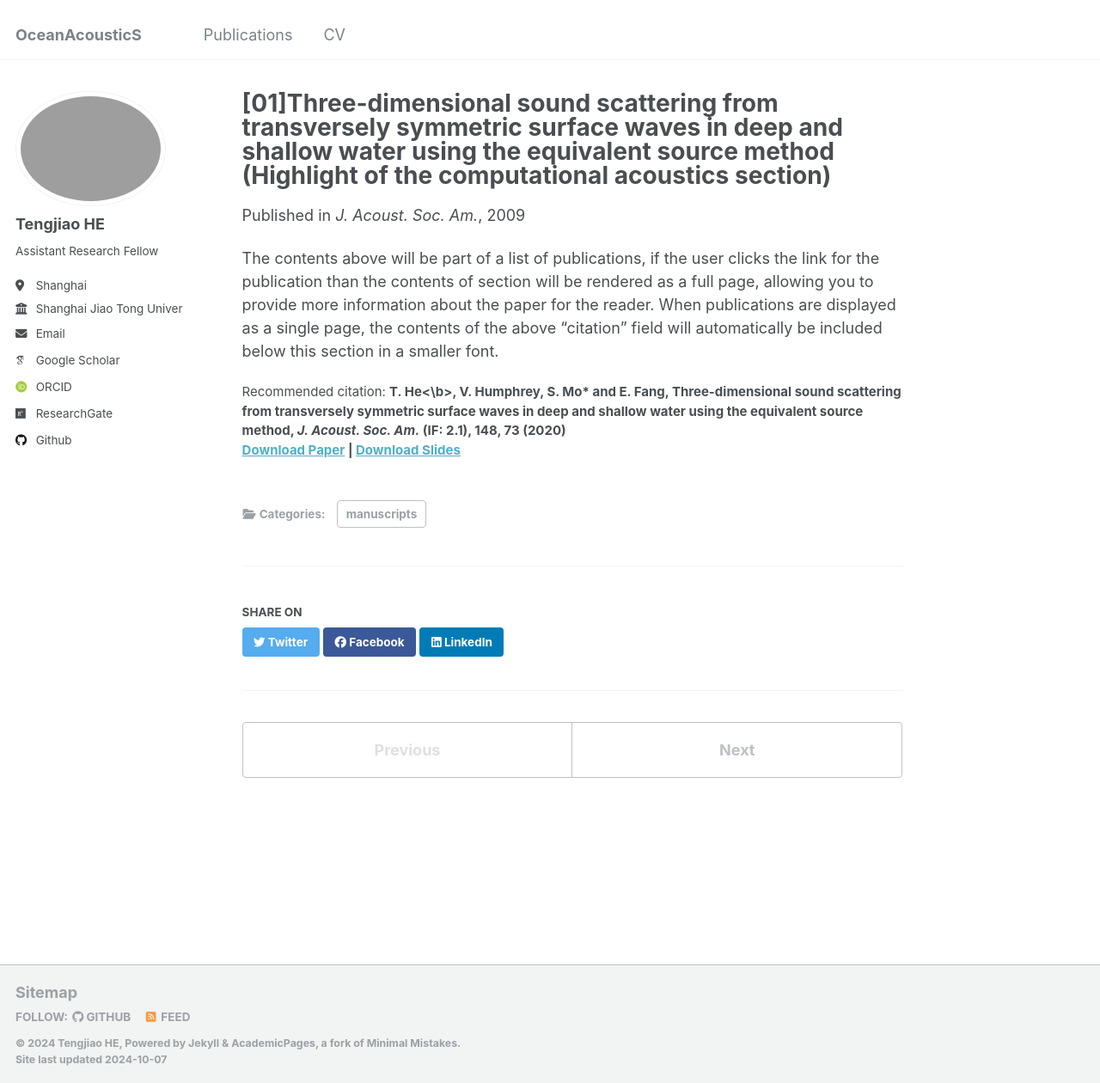
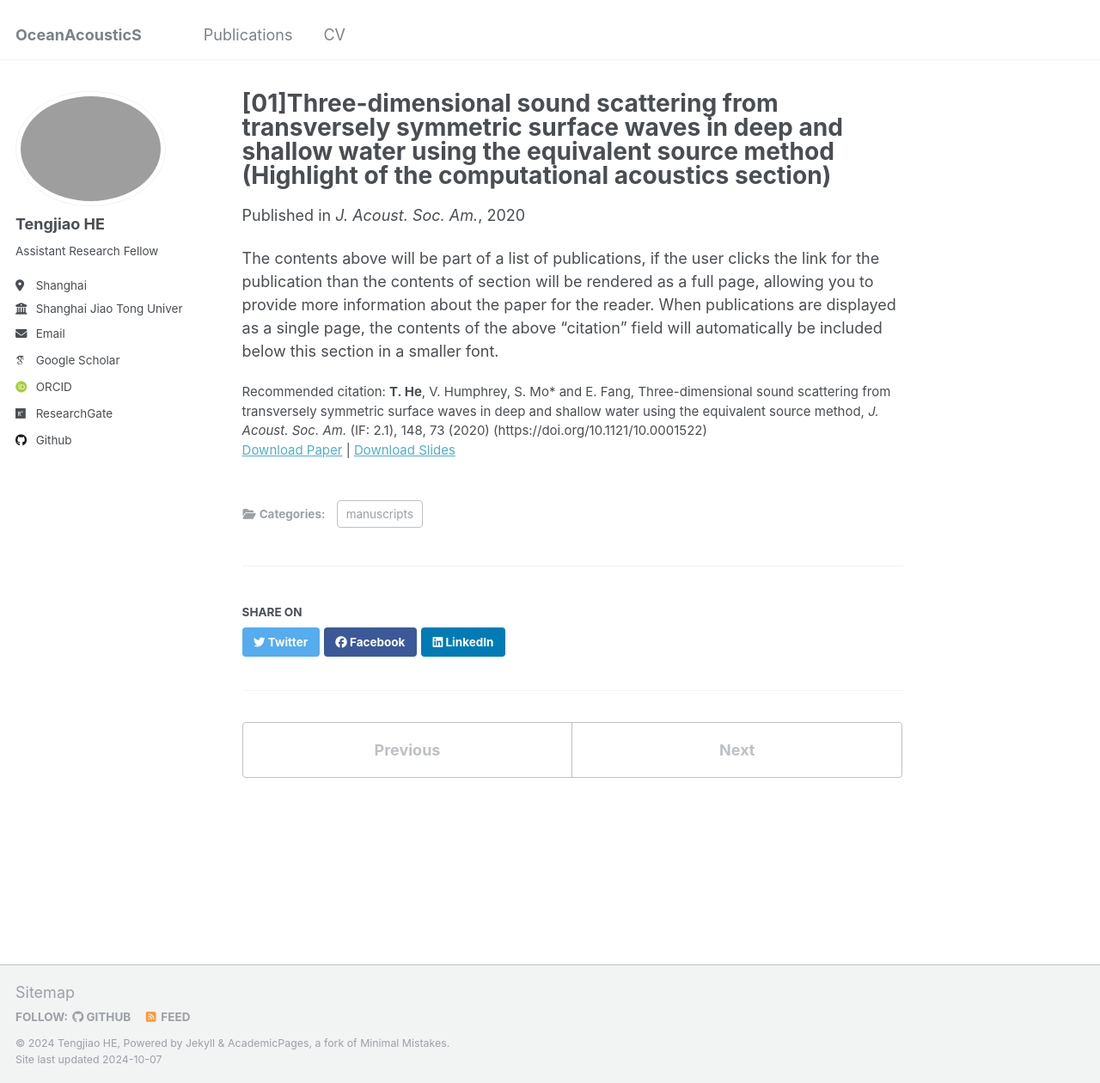
Before and after one commit to TengjiaoHE/OceanSoniX, a Jekyll site: the page built from _publications/2009-10-01-paper-title-number-1.md, in a window 1280 px wide and 1260 px high. Shown: the whole window at 86% size. Built offline with Jekyll 4.4.1, drawn with Linux system fonts in a browser that asks for light colours; some web fonts are replaced.

Commit message:
Update 2009-10-01-paper-title-number-1.md

```diff
--- a/_publications/2009-10-01-paper-title-number-1.md
+++ b/_publications/2009-10-01-paper-title-number-1.md
@@ -4,11 +4,11 @@ collection: publications
 category: manuscripts
 permalink: /publication/2009-10-01-paper-title-number-1
 excerpt: 'This paper is about the number 1. The number 2 is left for future work.'
-date: 2009-10-01
+date: 2020-07-08
 venue: 'J. Acoust. Soc. Am.'
 slidesurl: 'http://academicpages.github.io/files/slides1.pdf'
 paperurl: 'http://academicpages.github.io/files/paper1.pdf'
-citation: '<b>T. He<\b>, V. Humphrey, S. Mo* and E. Fang, Three-dimensional sound scattering from transversely symmetric surface waves in deep and shallow water using the equivalent source method, <i>J. Acoust. Soc. Am.</i> (IF: 2.1), 148, 73 (2020)'
+citation: '<b>T. He</b>, V. Humphrey, S. Mo* and E. Fang, Three-dimensional sound scattering from transversely symmetric surface waves in deep and shallow water using the equivalent source method, <i>J. Acoust. Soc. Am.</i> (IF: 2.1), 148, 73 (2020) (https://doi.org/10.1121/10.0001522)'
 ---
 
 The contents above will be part of a list of publications, if the user clicks the link for the publication than the contents of section will be rendered as a full page, allowing you to provide more information about the paper for the reader. When publications are displayed as a single page, the contents of the above "citation" field will automatically be included below this section in a smaller font.
```
